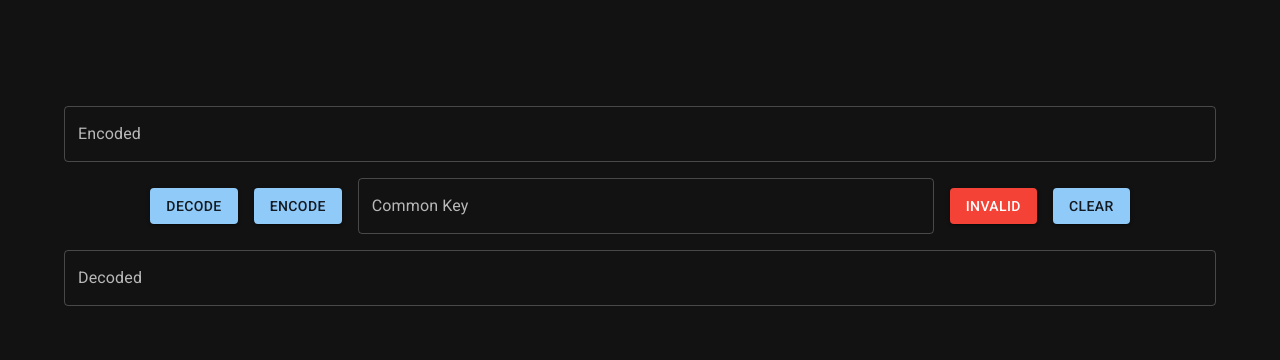
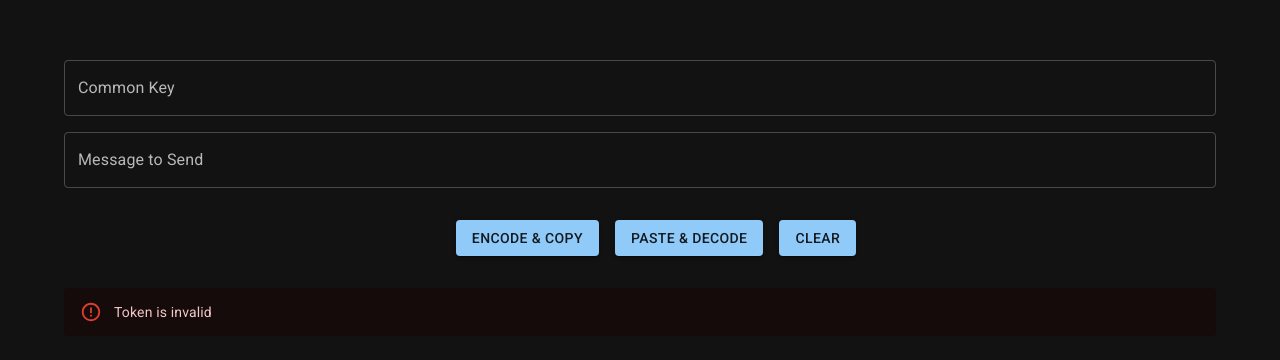
Before and after one commit to autisticgeek/JWT-Messages, a React (Create React App) app: page / in a window 1280 px wide. Shown: the part 194-554 px from the top of the page. Built offline with nearby package versions, Linux system fonts and the light colour scheme.

Commit message:
Redesign and package security updates

```diff
--- a/src/App.js
+++ b/src/App.js
@@ -1,16 +1,19 @@
 import {
-  Box,
   Button,
   Container,
   CssBaseline,
   Grid,
+  Snackbar,
   Stack,
   TextField,
+  Alert,
+  Box,
 } from "@mui/material";
 import { ThemeProvider, createTheme } from "@mui/material/styles";
 import React, { useState } from "react";
 import * as jose from "jose";
 import { Buffer } from "buffer";
+import { useRef } from "react";
 
 const darkTheme = createTheme({
   palette: {
@@ -23,23 +26,9 @@ function App() {
   const [encoded, setEncoded] = useState("");
   const [message, setMessage] = useState("");
   const [key, setKey] = useState("");
-
-  const _decoder = async () => {
-    const secret = new TextEncoder().encode(key);
-    await jose
-      .jwtVerify(encoded, secret, {
-        algorithms: ["HS256"],
-      })
-      .then((payload) => {
-        setMessage(payload?.payload?.message);
-        setVerified(true);
-      })
-      .catch((err) => {
-        const bufferObj = Buffer.from(encoded.split(".")[1], "base64");
-        setMessage(JSON.parse(bufferObj.toString("utf8")).message);
-        setVerified(false);
-      });
-  };
+  const [snackbarOpen, setSnackbarOpen] = useState(false);
+  const [snackbarMsg, setSnackbarMsg] = useState("");
+  const messageField = useRef(null);
 
   const signJwt = (payload) => {
     const secret = new TextEncoder().encode(key);
@@ -49,52 +38,93 @@ function App() {
       .sign(secret);
   };
 
-  const _encoder = async () => {
-    setEncoded(await signJwt({ message }).catch(() => "Missing Key"));
+  const _decoder = async (token = encoded) => {
+    const secret = new TextEncoder().encode(key);
+    try {
+      const { payload } = await jose.jwtVerify(token.trim(), secret, {
+        algorithms: ["HS256"],
+      });
+      setMessage(payload.message || "");
+      setVerified(true);
+    } catch (err) {
+      try {
+        const bufferObj = Buffer.from(token.split(".")[1], "base64");
+        const decoded = JSON.parse(bufferObj.toString("utf8"));
+        setMessage(decoded.message || "");
+      } catch {
+        setMessage("Could not decode payload.");
+      }
+      setVerified(false);
+    }
+  };
+
+
+  const _encoderToClipboard = async () => {
+    try {
+      const msg = messageField.current.value;
+      setMessage(msg);
+      const token = await signJwt({ message: msg });
+      setEncoded(token);
+      await navigator.clipboard.writeText(token);
+      setVerified(!!token);
+      setSnackbarMsg("Signed token copied to clipboard!");
+      setSnackbarOpen(true);
+    } catch (err) {
+      setSnackbarMsg("Error: Missing key or failed to sign.");
+      setSnackbarOpen(true);
+      setVerified(false);
+    }
+  };
+
+
+  const _decodeFromClipboard = async () => {
+    try {
+      let token = (await navigator.clipboard.readText()).trim();
+      setEncoded(token);
+      await _decoder(token); // pass token directly to avoid race
+      setSnackbarMsg("Token pasted from clipboard and decoded!");
+      setSnackbarOpen(true);
+
+    } catch (err) {
+      setSnackbarMsg("Error: Could not read from clipboard.");
+      setSnackbarOpen(true);
+    }
   };
 
   return (
     <ThemeProvider theme={darkTheme}>
       <CssBaseline />
       <Container>
-        <Stack minHeight="100vh" justifyContent="center" flex={1} rowGap={2}>
+        <Stack minHeight="100vh" justifyContent="center" spacing={2}>
           <TextField
             fullWidth
-            label="Encoded"
+            label="Common Key"
+            value={key}
+            onChange={(e) => setKey(e.target.value)}
+          />
+
+          <Snackbar
+            open={snackbarOpen}
+            autoHideDuration={2000}
+            onClose={() => setSnackbarOpen(false)}
+            message={snackbarMsg}
+          />
+          <TextField
+            fullWidth
+            label="Message to Send"
             multiline
-            value={encoded}
-            onChange={(e) => setEncoded(e.target.value)}
+            inputRef={messageField}
           />
-          <Grid
-            container
-            columnGap={2}
-            alignItems="center"
-            justifyContent="center"
-          >
+
+          <Grid container spacing={2} justifyContent="center">
             <Grid item>
-              <Button variant="contained" onClick={() => _decoder()}>
-                Decode
+              <Button variant="contained" onClick={_encoderToClipboard}>
+                Encode & Copy
               </Button>
             </Grid>
             <Grid item>
-              <Button variant="contained" onClick={() => _encoder()}>
-                Encode
-              </Button>
-            </Grid>
-            <Grid item xs={12} md={6}>
-              <TextField
-                fullWidth
-                label="Common Key"
-                value={key}
-                onChange={(e) => setKey(e.target.value)}
-              />
-            </Grid>
-            <Grid item>
-              <Button
-                variant="contained"
-                color={verified ? "success" : "error"}
-              >
-                {verified ? "Valid" : "Invalid"}
+              <Button variant="contained" onClick={_decodeFromClipboard}>
+                Paste & Decode
               </Button>
             </Grid>
             <Grid item>
@@ -111,15 +141,11 @@ function App() {
             </Grid>
           </Grid>
 
-          <Box>
-            <TextField
-              fullWidth
-              multiline
-              label="Decoded"
-              value={message}
-              onChange={(e) => setMessage(e.target.value)}
-            />
-          </Box>
+          <Box>{message}</Box>
+          <Alert severity={verified ? "success" : "error"}>
+            {verified ? "Token is valid" : "Token is invalid"}
+          </Alert>
+          <Box>{encoded}</Box>
         </Stack>
       </Container>
     </ThemeProvider>
```
Also changed, not shown: 1 other file (tests, documents, lock files or other folders).
